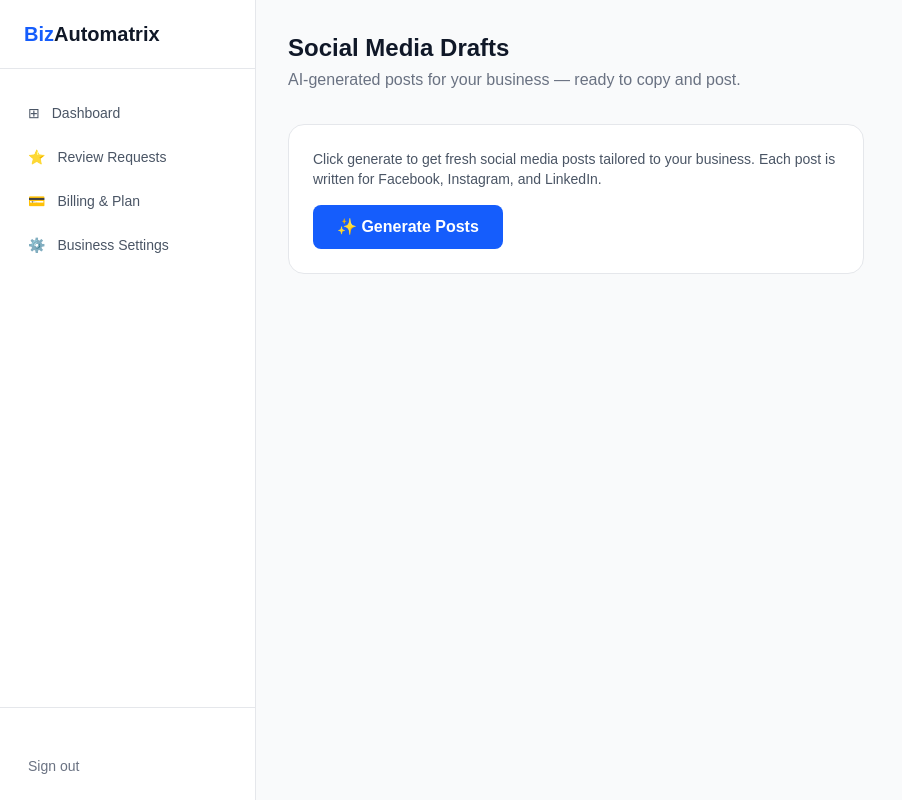
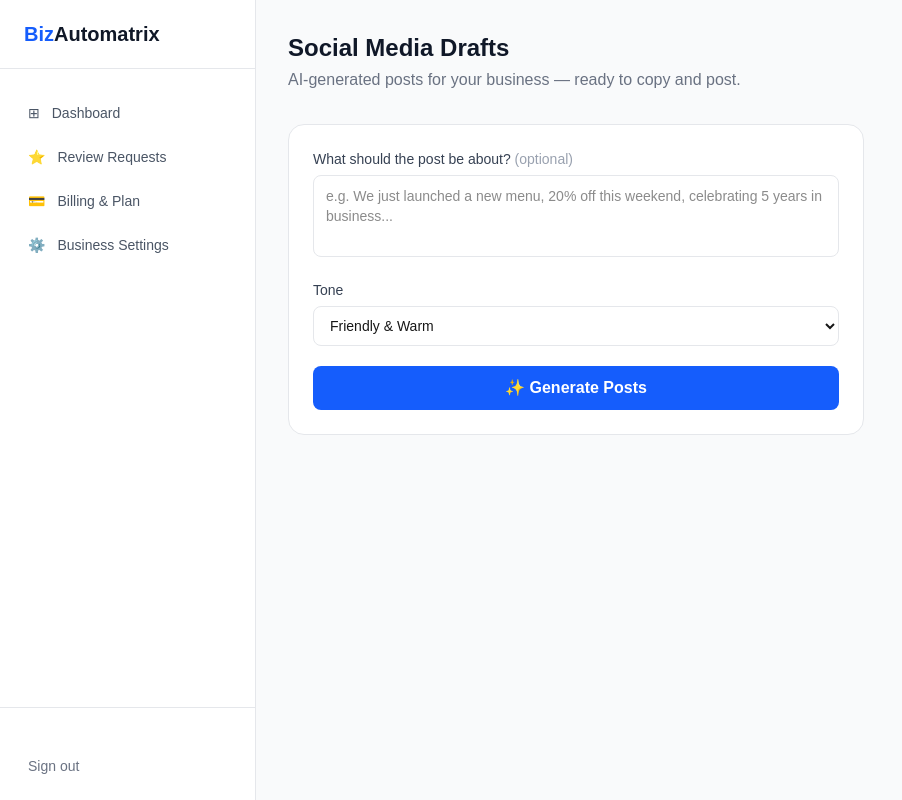
Before and after one commit to Arahman-ai/app.bizautomatrix, a Next.js app: page /dashboard/social-drafts in a window 1280 px wide. Shown: the whole page, without its empty margins (0-902 px from the left). Built offline with nearby package versions, Linux system fonts and the light colour scheme; no server answers.

Commit message:
Add topic and tone inputs to social drafts

```diff
--- a/src/app/(dashboard)/dashboard/social-drafts/page.tsx
+++ b/src/app/(dashboard)/dashboard/social-drafts/page.tsx
@@ -15,12 +15,18 @@ export default function SocialDraftsPage() {
   const [loading, setLoading] = useState(false);
   const [copied, setCopied] = useState<string | null>(null);
   const [error, setError] = useState("");
+  const [topic, setTopic] = useState("");
+  const [tone, setTone] = useState("friendly");
 
   async function generate() {
     setLoading(true);
     setError("");
     try {
-      const res = await fetch("/api/client/social-drafts", { method: "POST" });
+      const res = await fetch("/api/client/social-drafts", {
+        method: "POST",
+        headers: { "Content-Type": "application/json" },
+        body: JSON.stringify({ topic, tone }),
+      });
       const data = await res.json();
       if (!res.ok) { setError(data.error ?? "Failed to generate posts."); return; }
       setPosts(data.posts);
@@ -45,13 +51,37 @@ export default function SocialDraftsPage() {
       </div>
 
       <div className="bg-white rounded-2xl border border-gray-200 p-6 mb-8 max-w-xl">
-        <p className="text-sm text-gray-600 mb-4">
-          Click generate to get fresh social media posts tailored to your business. Each post is written for Facebook, Instagram, and LinkedIn.
-        </p>
+        <div className="space-y-4 mb-5">
+          <div>
+            <label className="block text-sm font-medium text-gray-700 mb-1.5">
+              What should the post be about? <span className="text-gray-400 font-normal">(optional)</span>
+            </label>
+            <textarea
+              value={topic}
+              onChange={(e) => setTopic(e.target.value)}
+              rows={3}
+              className="w-full border border-gray-200 rounded-lg px-3 py-2.5 text-sm outline-none focus:border-blue-500 transition-colors resize-none"
+              placeholder="e.g. We just launched a new menu, 20% off this weekend, celebrating 5 years in business..."
+            />
+          </div>
+          <div>
+            <label className="block text-sm font-medium text-gray-700 mb-1.5">Tone</label>
+            <select
+              value={tone}
+              onChange={(e) => setTone(e.target.value)}
+              className="w-full border border-gray-200 rounded-lg px-3 py-2.5 text-sm outline-none focus:border-blue-500 transition-colors"
+            >
+              <option value="friendly">Friendly & Warm</option>
+              <option value="professional">Professional</option>
+              <option value="exciting">Exciting & Energetic</option>
+              <option value="funny">Light & Humorous</option>
+            </select>
+          </div>
+        </div>
         <button
           onClick={generate}
           disabled={loading}
-          className="bg-blue-600 text-white px-6 py-2.5 rounded-lg font-semibold hover:bg-blue-700 disabled:opacity-50 transition-colors flex items-center gap-2"
+          className="w-full bg-blue-600 text-white px-6 py-2.5 rounded-lg font-semibold hover:bg-blue-700 disabled:opacity-50 transition-colors flex items-center justify-center gap-2"
         >
           {loading ? (
             <>
--- a/src/app/api/client/social-drafts/route.ts
+++ b/src/app/api/client/social-drafts/route.ts
@@ -1,4 +1,4 @@
-import { NextResponse } from "next/server";
+import { NextRequest, NextResponse } from "next/server";
 import { getServerSession } from "next-auth";
 import { authOptions } from "@/lib/auth";
 import { prisma } from "@/lib/prisma";
@@ -6,7 +6,7 @@ import OpenAI from "openai";
 
 const openai = new OpenAI({ apiKey: process.env.OPENAI_API_KEY });
 
-export async function POST() {
+export async function POST(req: NextRequest) {
   const session = await getServerSession(authOptions);
   if (!session?.user?.email) return NextResponse.json({ error: "Unauthorized" }, { status: 401 });
 
@@ -18,20 +18,30 @@ export async function POST() {
   const client = user?.client;
   if (!client) return NextResponse.json({ error: "No client found" }, { status: 404 });
 
+  const { topic, tone } = await req.json().catch(() => ({ topic: "", tone: "friendly" }));
   const { businessName, city, industry } = client;
+
+  const toneMap: Record<string, string> = {
+    friendly: "friendly and warm",
+    professional: "professional and polished",
+    exciting: "exciting and energetic",
+    funny: "light and humorous",
+  };
 
   const prompt = `You are a social media manager for a local business. Generate 3 social media posts for the following business:
 
 Business: ${businessName}
 Industry: ${industry ?? "local business"}
 City: ${city ?? "local area"}
+Tone: ${toneMap[tone] ?? "friendly and warm"}
+${topic ? `Topic / Context: ${topic}` : "Topic: encourage customers to leave a Google review"}
 
 Write one post for each platform:
-1. Facebook (friendly, community-focused, 2-3 sentences, can include a call to action)
-2. Instagram (energetic, visual-focused, use 5-8 relevant hashtags at the end)
-3. LinkedIn (professional, business-focused, 2-3 sentences)
+1. Facebook (community-focused, 2-3 sentences, include a call to action)
+2. Instagram (visual-focused, use 5-8 relevant hashtags at the end)
+3. LinkedIn (business-focused, 2-3 sentences)
 
-The posts should encourage customers to leave a Google review. Keep them natural and not overly salesy.
+Keep them natural and not overly salesy.
 
 Respond in this exact JSON format:
 {
```
